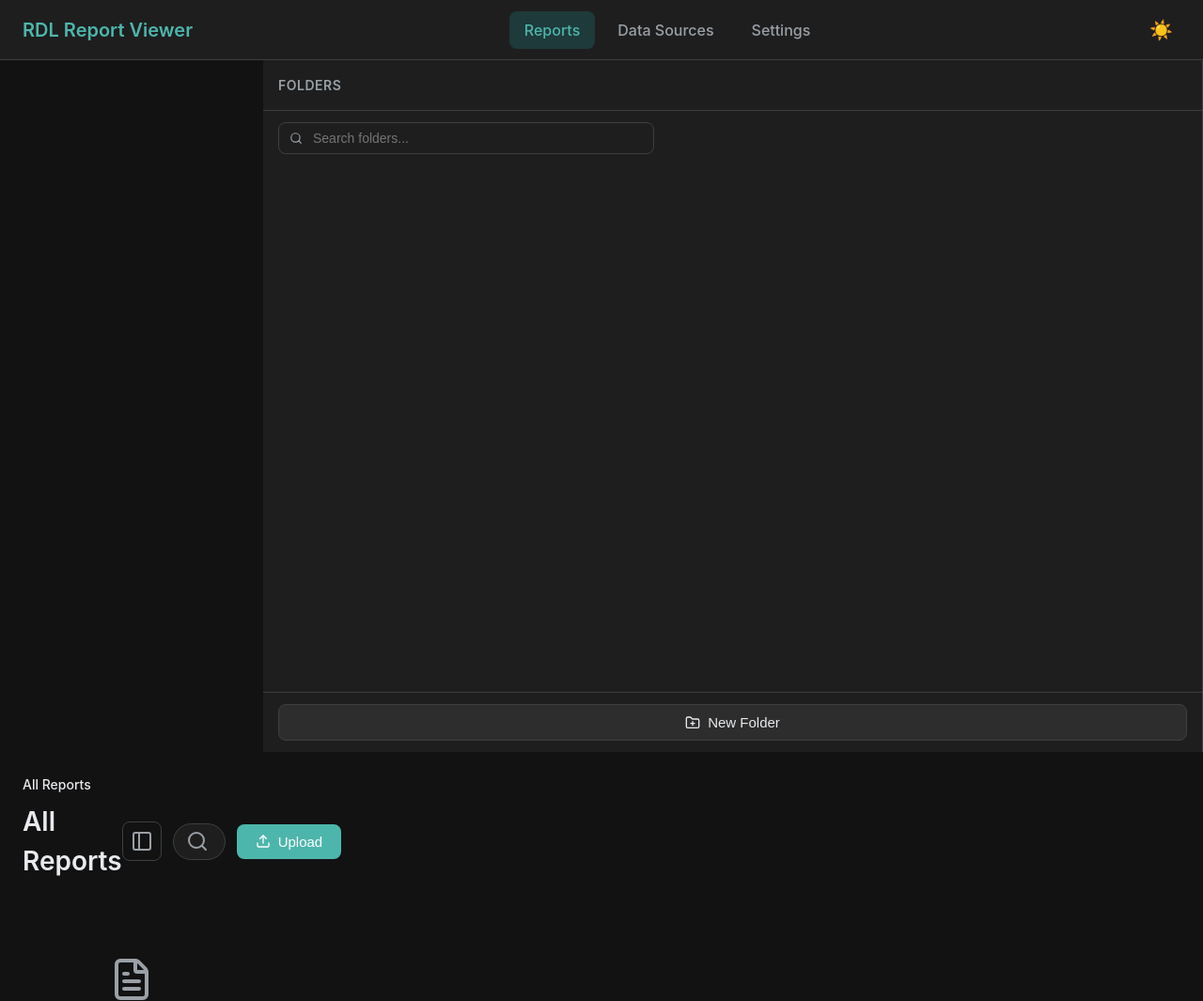
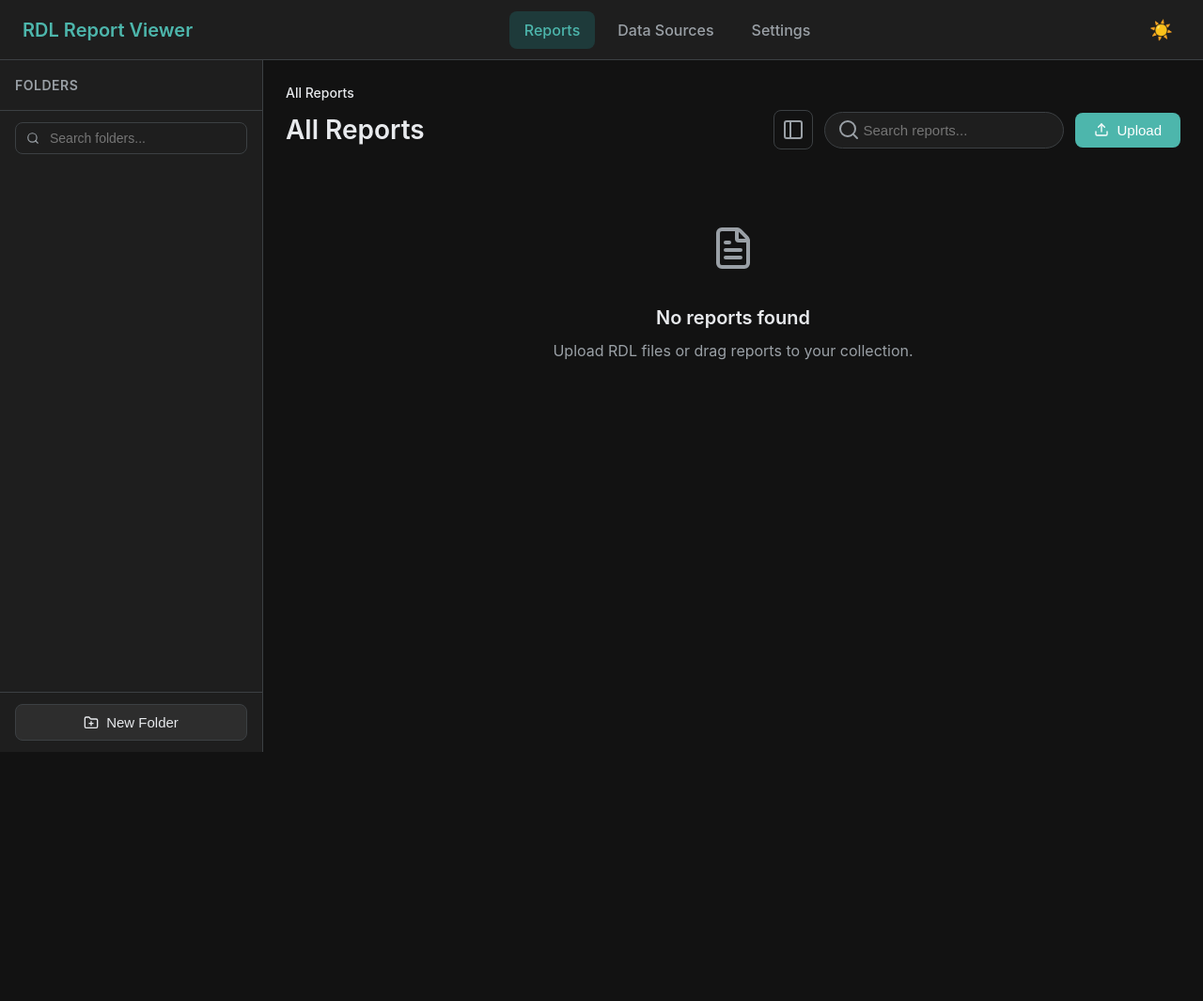
Before and after one commit to ruolez/ssrs-reports, a Flask app: page / in a window 1280 px wide. Shown: the top 1065 px of the page at 94% size. After the commit the page ends 800 px from the top, so only its background shows below. Run offline with Flask 3, Linux system fonts and the light colour scheme; data that the repository does not hold is empty; some libraries are stand-ins or nearby versions.

Commit message:
fix: Hide sidebar overlay on desktop to fix grid layout

```diff
--- a/app/static/css/style.css
+++ b/app/static/css/style.css
@@ -1624,6 +1624,11 @@ tbody tr:last-child td {
     min-width: 0;
 }
 
+/* Sidebar overlay - hidden by default on desktop */
+.sidebar-overlay {
+    display: none;
+}
+
 /* Sidebar Toggle Button */
 .sidebar-toggle {
     background: none;
@@ -2116,6 +2121,7 @@ tbody tr:last-child td {
     }
 
     .sidebar-overlay {
+        display: block;
         position: fixed;
         inset: 0;
         top: 64px;
```
